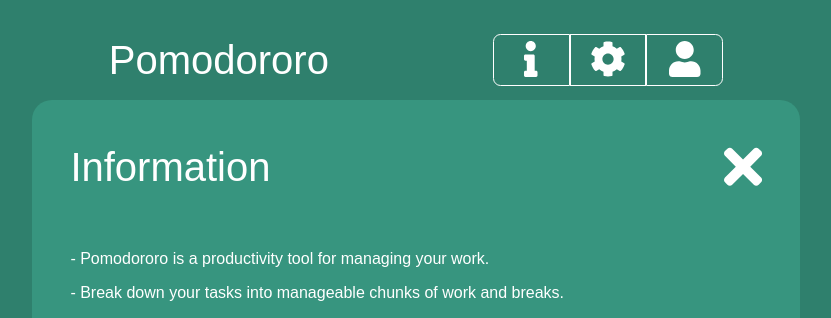
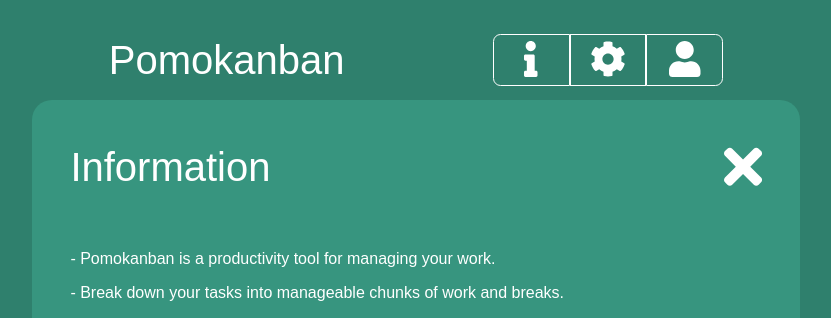
Before and after one commit to nameistao/Pomokanban, a Next.js app: page / in a window 1280 px wide. Both pictures are taken after a click on the button 755 px from the left and 60 px from the top of the page. Shown: the top 318 px of the page, without its empty margins (224-1055 px from the left). Built offline with nearby package versions, Linux system fonts and the light colour scheme.

Commit message:
change name to pomokanban

```diff
--- a/components/headerComponents/Title.tsx
+++ b/components/headerComponents/Title.tsx
@@ -36,7 +36,7 @@ const Title = () => {
       ) : (
         "Pomodororo"
       )} */}
-      Pomodororo
+      Pomokanban
     </StyledTitle>
   );
 };
--- a/components/modals/InfoModal.tsx
+++ b/components/modals/InfoModal.tsx
@@ -67,7 +67,7 @@ const InfoModal = ({ color, setShowModal }: IProps) => {
         </StyledTimesButton>
       </StyledTopRow>
       <StyledModalContent>
-        <p>- Pomodororo is a productivity tool for managing your work.</p>
+        <p>- Pomokanban is a productivity tool for managing your work.</p>
         <p>
           - Break down your tasks into manageable chunks of work and breaks.
         </p>
```
